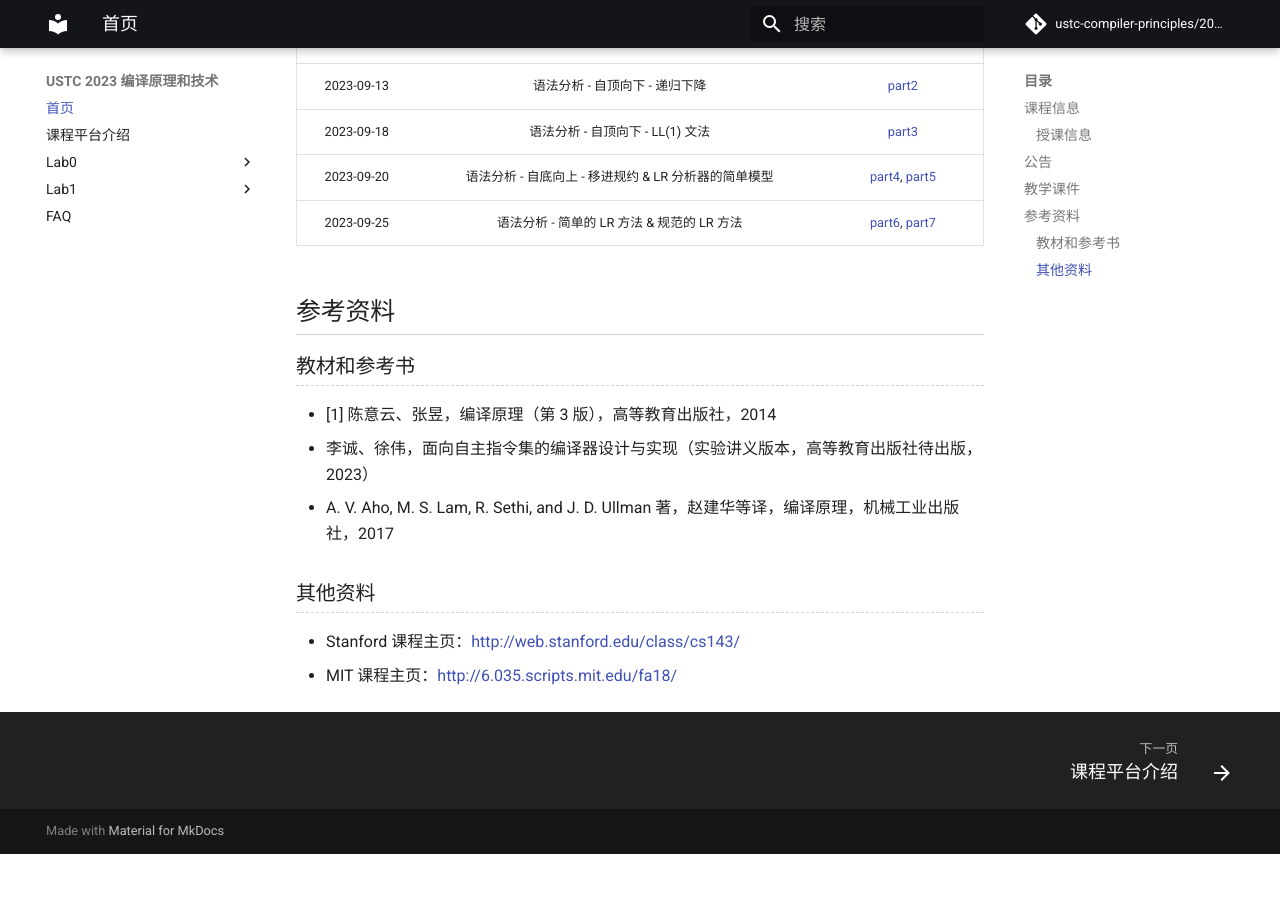
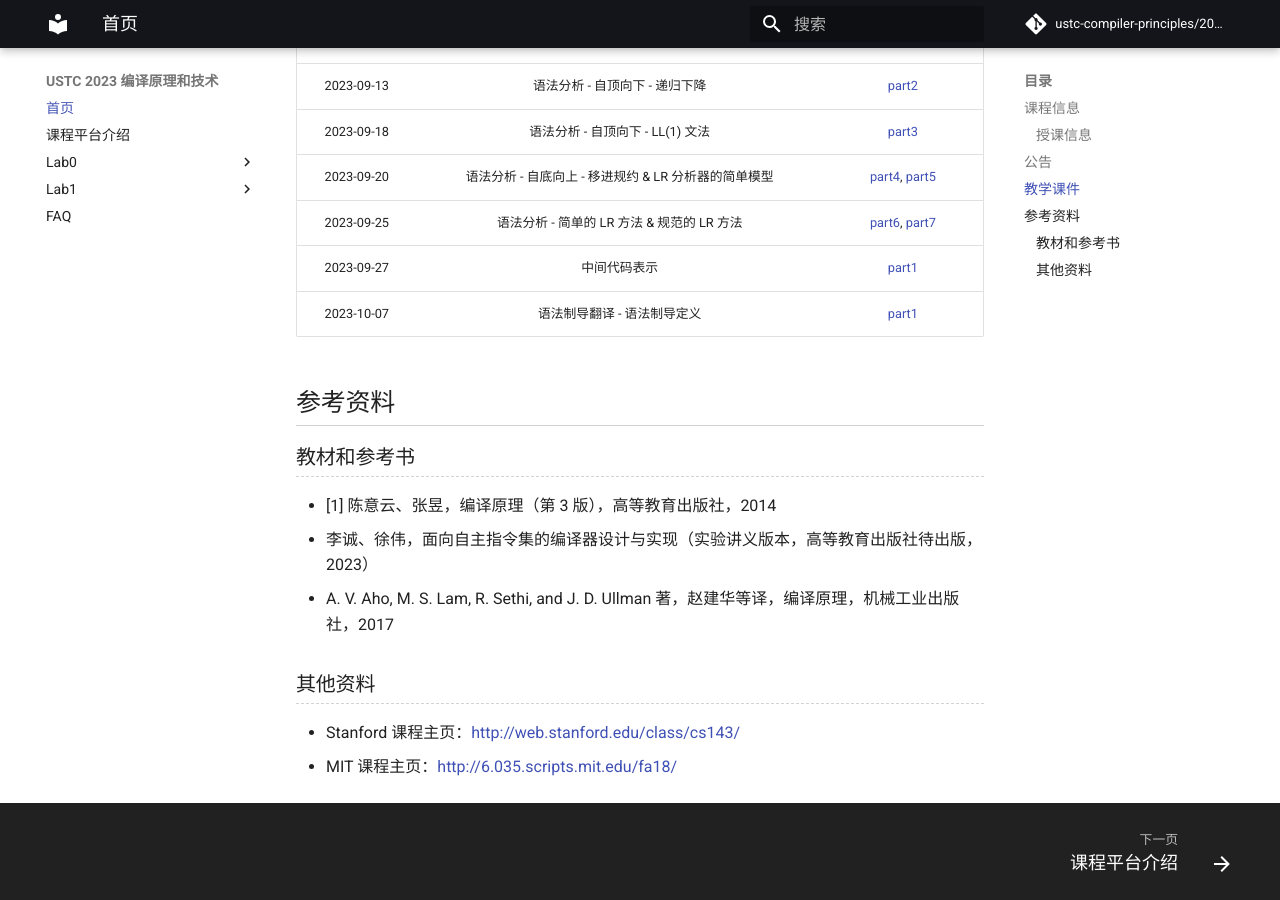
Before and after one commit to ustc-compiler-principles/2023, an MkDocs documentation site: the page built from docs/README.md, in a window 1280 px wide and 900 px high, scrolled down 1553 px. Built offline with MkDocs 1.6.1 and Material for MkDocs 9.7.7, drawn with Linux system fonts in a browser that asks for light colours; comment, search, counter and statistics services are not loaded; before the commit the page ends 2407 px from its top, so only the background shows below that.

Commit message:
add slides

```diff
--- a/docs/README.md
+++ b/docs/README.md
@@ -48,6 +48,8 @@
 | 2023-09-18 |           语法分析 - 自顶向下 - LL(1) 文法           |                                                                              [part3](https://rec.ustc.edu.cn/share/08643ef0-5564-11ee-88f3-1509f631aa4a)                                                                              |
 | 2023-09-20 | 语法分析 - 自底向上 - 移进规约 & LR 分析器的简单模型 |                                       [part4](https://rec.ustc.edu.cn/share/fcba4990-5772-11ee-a14c-a36e421ab311), [part5](https://rec.ustc.edu.cn/share/08206b90-5773-11ee-a7a9-2766281e042e)                                        |
 | 2023-09-25 |      语法分析 - 简单的 LR 方法 & 规范的 LR 方法      |                                       [part6](https://rec.ustc.edu.cn/share/1a7a4df0-5b4c-11ee-8033-1da927361dcb), [part7](https://rec.ustc.edu.cn/share/322166f0-5b4c-11ee-b6aa-cb031e864251)                                        |
+| 2023-09-27 |                     中间代码表示                     |                                                                              [part1](https://rec.ustc.edu.cn/share/ae68adf0-5cdf-11ee-9351-91c4bb20099e)                                                                              |
+| 2023-10-07 |             语法制导翻译 - 语法制导定义              |                                                                              [part1](https://rec.ustc.edu.cn/share/e0e4d8e0-5cdf-11ee-a097-75437996f503)                                                                              |
 
 ## 参考资料
 
```
